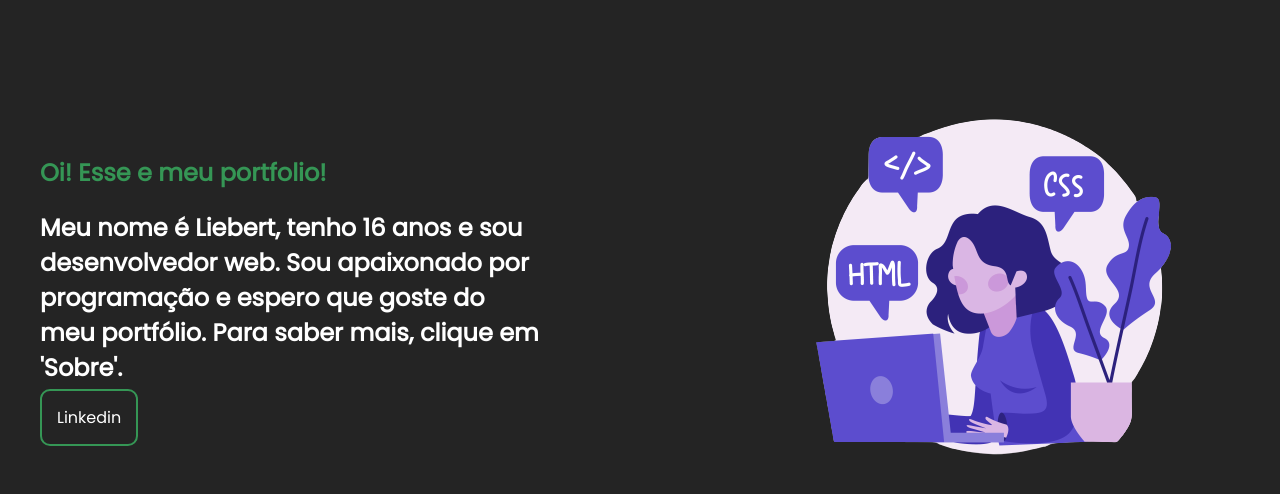
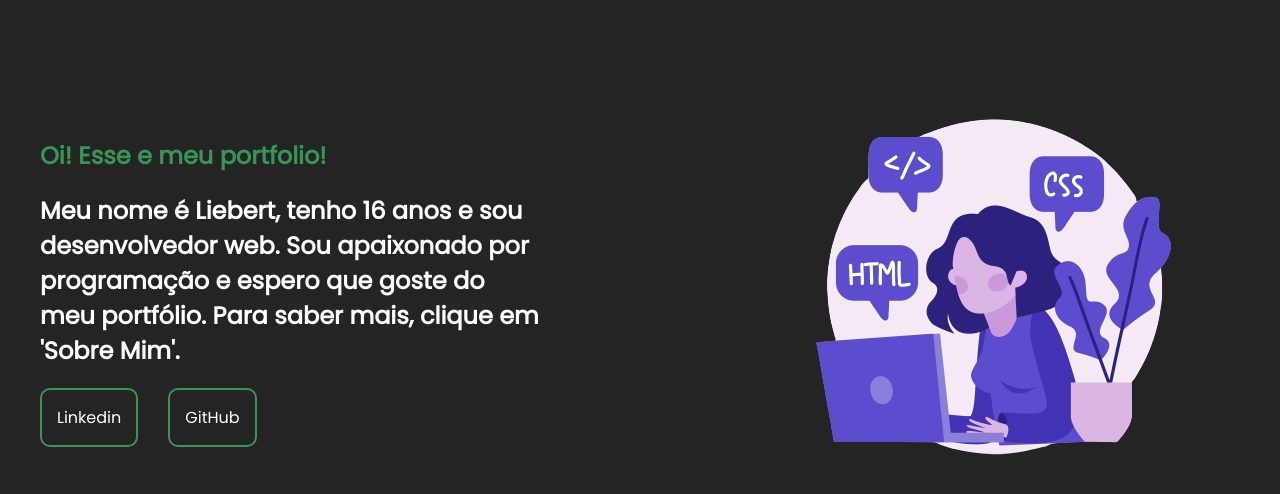
Before and after one commit to LiebertCardozo/Portfolio, a plain HTML site: page Meu Portfolio/index.html in a window 1280 px wide. Shown: the part 112-606 px from the top of the page. Drawn offline with Linux system fonts and the light colour scheme.

Commit message:
botao github

```diff
--- a/Meu Portfolio/index.html
+++ b/Meu Portfolio/index.html
@@ -27,8 +27,12 @@
         <div class="conteudo-principal">
         <div class="conteudo-principal-escrito">
             <h2 class="conteudo-principal-escrito-h2-1">Oi! Esse e meu portfolio!</h2>
-            <h2 class="conteudo-principal-escrito-h2-2">Meu nome é Liebert, tenho 16 anos e sou desenvolvedor web. Sou apaixonado por programação e espero que goste do meu portfólio. Para saber mais, clique em 'Sobre'.</h2>
-            <div class="conteudo-principal-botao-a"><a class="conteudo-principal-botao" href="https://www.linkedin.com/in/liebert-cardozo-b2188a248/">Linkedin</a></div>
+            <h2 class="conteudo-principal-escrito-h2-2">Meu nome é Liebert, tenho 16 anos e sou desenvolvedor web. Sou apaixonado por programação e espero que goste do meu portfólio. Para saber mais, clique em 'Sobre Mim'.</h2>
+            <div class="conteudo-principal-botao-a">
+                <a class="conteudo-principal-botao" href="https://www.linkedin.com/in/liebert-cardozo-b2188a248/">Linkedin</a>
+                <a class="conteudo-principal-botao2" href="https://github.com/LiebertCardozo">GitHub</a>
+            </div>
+
         </div>
         <img class="conteudo-principal-img" src="Imagens/img-principal.png" alt="laptop-code">
         </div>
--- a/Meu Portfolio/style.css
+++ b/Meu Portfolio/style.css
@@ -18,6 +18,7 @@ body {
 
 .cabecalio-conteudo-escrito {
     line-height: 10px;
+
 }
 
 .cabecalio-menu {
@@ -48,6 +49,11 @@ body {
 
 }
 
+.conteudo-principal-botao-a {
+    display: flex;
+    gap: 0px 30px;
+}
+
 .conteudo-principal-botao {
     padding: 15px;
     border: 2px solid rgb(53, 150, 85);
@@ -59,6 +65,14 @@ body {
 .conteudo-principal-botao-a :hover {
     background-color: rgb(53, 150, 85);
     transition: 0.5s all;
+}
+
+.conteudo-principal-botao2 {
+    padding: 15px;
+    border: 2px solid rgb(53, 150, 85);
+    border-radius: 10px;
+    text-decoration: none;
+    color: white;
 }
 
 .sobremim-conteudo {
```
